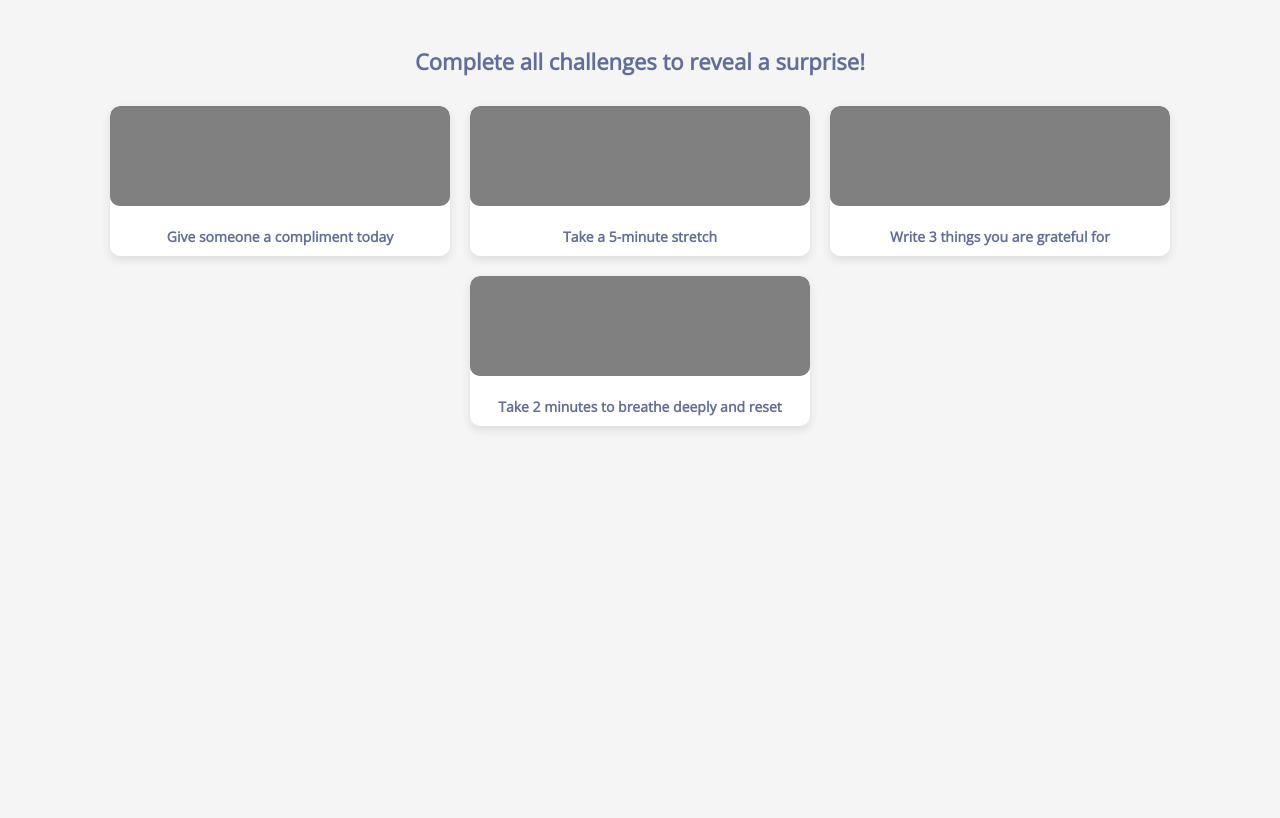
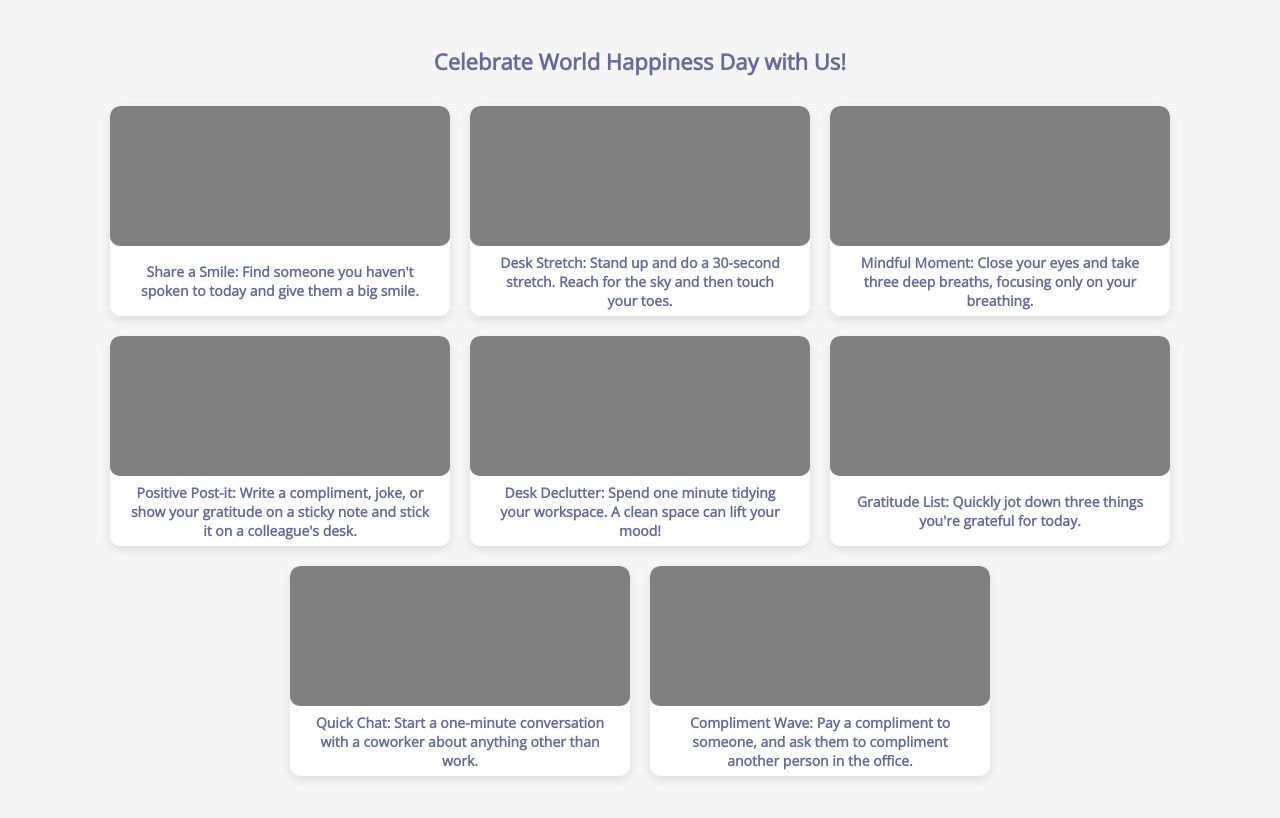
Before and after one commit to NadKun/Digital-Scratch-Card-IDH, a plain HTML site: page index.html in a window 1280 px wide. Drawn offline with nearby package versions, Linux system fonts and the light colour scheme.

Commit message:
Update index.html

```diff
--- a/index.html
+++ b/index.html
@@ -28,7 +28,7 @@
         .scratch-wrapper {
             position: relative;
             width: 320px;
-            height: 130px;
+            height: 190px;
             background: #fff;
             border-radius: 10px;
             box-shadow: 0px 4px 10px rgba(0, 0, 0, 0.1);
@@ -41,7 +41,7 @@
         }
         .scratch-card {
             width: 100%;
-            height: 100px;
+            height: 140px;
             background: linear-gradient(45deg, #b0b0b0, #d3d3d3);
             cursor: pointer;
             position: absolute;
@@ -59,7 +59,7 @@
             z-index: 1;
             padding: 10px;
             text-align: center;
-            margin-top: 110px;
+            margin-top: 140px;
         }
         .reward-container {
             display: none;
@@ -100,24 +100,45 @@
     </style>
 </head>
 <body>
-    <h2>Complete all challenges to reveal a surprise!</h2>
+    <h2>Celebrate World Happiness Day with Us!</h2>
     <div class="scratch-container">
         <div class="scratch-wrapper">
             <canvas class="scratch-card"></canvas>
-            <div class="hidden-content">Give someone a compliment today</div>
+            <div class="hidden-content">Share a Smile: Find someone you haven't spoken to today and give them a big smile.</div>
         </div>
         <div class="scratch-wrapper">
             <canvas class="scratch-card"></canvas>
-            <div class="hidden-content">Take a 5-minute stretch</div>
+            <div class="hidden-content">Desk Stretch: Stand up and do a 30-second stretch. Reach for the sky and then touch your toes.</div>
         </div>
         <div class="scratch-wrapper">
             <canvas class="scratch-card"></canvas>
-            <div class="hidden-content">Write 3 things you are grateful for</div>
+            <div class="hidden-content">Mindful Moment: Close your eyes and take three deep breaths, focusing only on your breathing.</div>
         </div>
         <div class="scratch-wrapper">
             <canvas class="scratch-card"></canvas>
-            <div class="hidden-content">Take 2 minutes to breathe deeply and reset</div>
+            <div class="hidden-content">Positive Post-it: Write a compliment, joke, or show your gratitude on a sticky note and stick it on a colleague's desk.</div>
         </div>
+        <div class="scratch-wrapper">
+            <canvas class="scratch-card"></canvas>
+            <div class="hidden-content">Desk Declutter: Spend one minute tidying your workspace. A clean space can lift your mood!</div>
+        </div>
+        <div class="scratch-wrapper">
+            <canvas class="scratch-card"></canvas>
+            <div class="hidden-content">Gratitude List: Quickly jot down three things you're grateful for today.</div>
+        </div>
+        <div class="scratch-wrapper">
+            <canvas class="scratch-card"></canvas>
+            <div class="hidden-content">Quick Chat: Start a one-minute conversation with a coworker about anything other than work.</div>
+        </div>
+        <div class="scratch-wrapper">
+            <canvas class="scratch-card"></canvas>
+            <div class="hidden-content">Compliment Wave: Pay a compliment to someone, and ask them to compliment another person in the office.</div>
+        </div>
+    </div>
+        </div>
+
+
+
     </div>
     <div class="reward-container" id="reward">
         <p class="reward-text">"The power of finding beauty in the humblest things makes home happy and life lovely."<br>- Louisa May Alcott</p>
@@ -173,7 +194,7 @@
                 if (clearedPixels > pixels.length * 0.6 / 4) {
                     canvas.style.display = "none";
                     completedScratchCards++;
-                    if (completedScratchCards === 4) {
+                    if (completedScratchCards === 8) {
                         document.getElementById("reward").classList.add("show");
                         document.getElementById("reward").style.display = "block";
                     }
```
